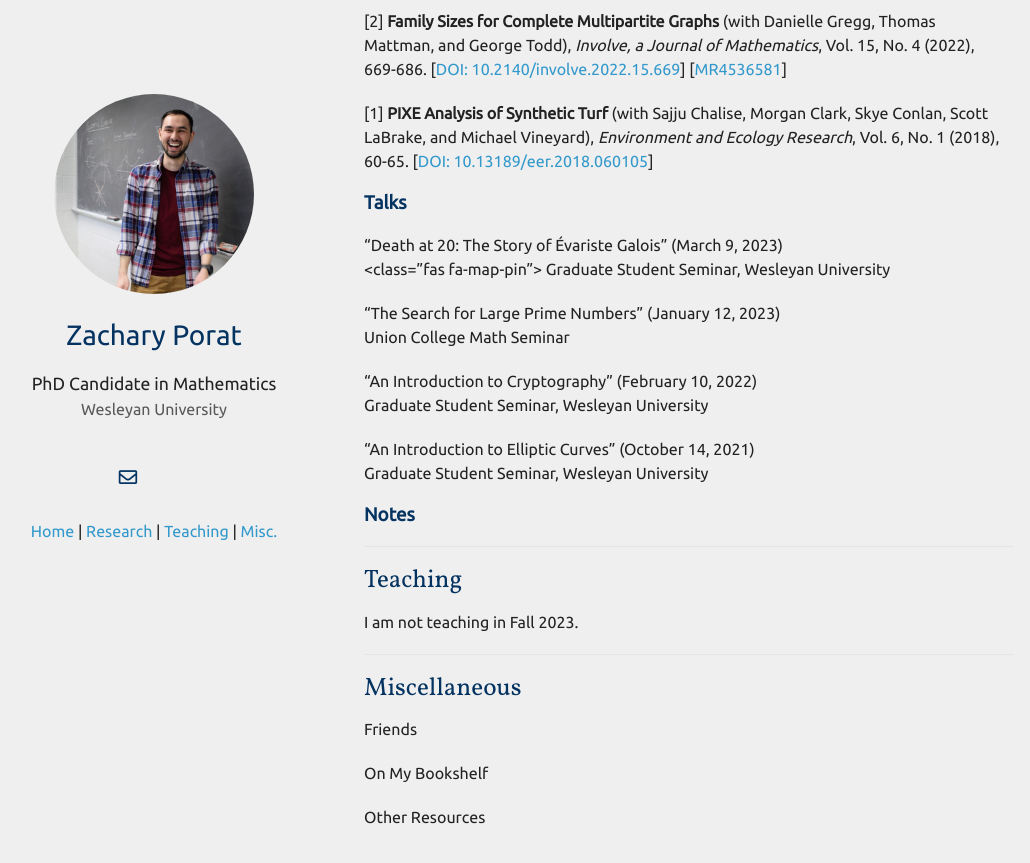
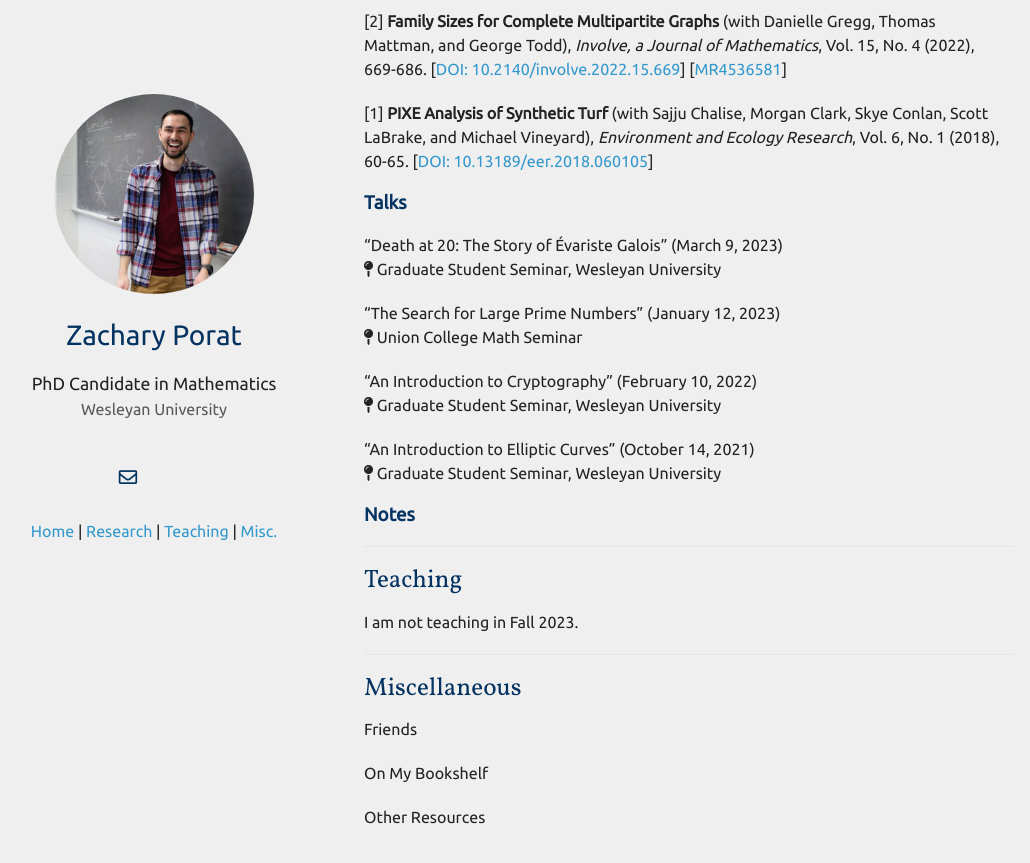
Before and after one commit to zporat/zporat.github.io, a Jekyll site: the page built from index.md, in a window 1280 px wide and 900 px high, scrolled down 506 px. Shown: the top 863 px of the window, without its empty margins (101-1131 px from the left). Built offline with Jekyll 4.4.1, drawn with Linux system fonts in a browser that asks for light colours; nearby versions of some CDN libraries; a style sheet for code colours, icons or effects is not loaded; our own code applies the rules of GitHub Pages for plain Markdown files.

Commit message:
Update index.md

```diff
--- a/index.md
+++ b/index.md
@@ -27,16 +27,16 @@ My research interests lie in number theory and algebraic geometry.  In particula
 ### Talks
 
 “Death at 20: The Story of Évariste Galois” (March 9, 2023) \
-<class="fas fa-map-pin"> Graduate Student Seminar, Wesleyan University
+<i class="fas fa-map-pin"></i> Graduate Student Seminar, Wesleyan University
 
 “The Search for Large Prime Numbers” (January 12, 2023) \
-Union College Math Seminar
+<i class="fas fa-map-pin"></i> Union College Math Seminar
 
 “An Introduction to Cryptography” (February 10, 2022)\
-Graduate Student Seminar, Wesleyan University
+<i class="fas fa-map-pin"></i> Graduate Student Seminar, Wesleyan University
 
 “An Introduction to Elliptic Curves” (October 14, 2021)\
-Graduate Student Seminar, Wesleyan University
+<i class="fas fa-map-pin"></i> Graduate Student Seminar, Wesleyan University
 
 
 ### Notes
```
